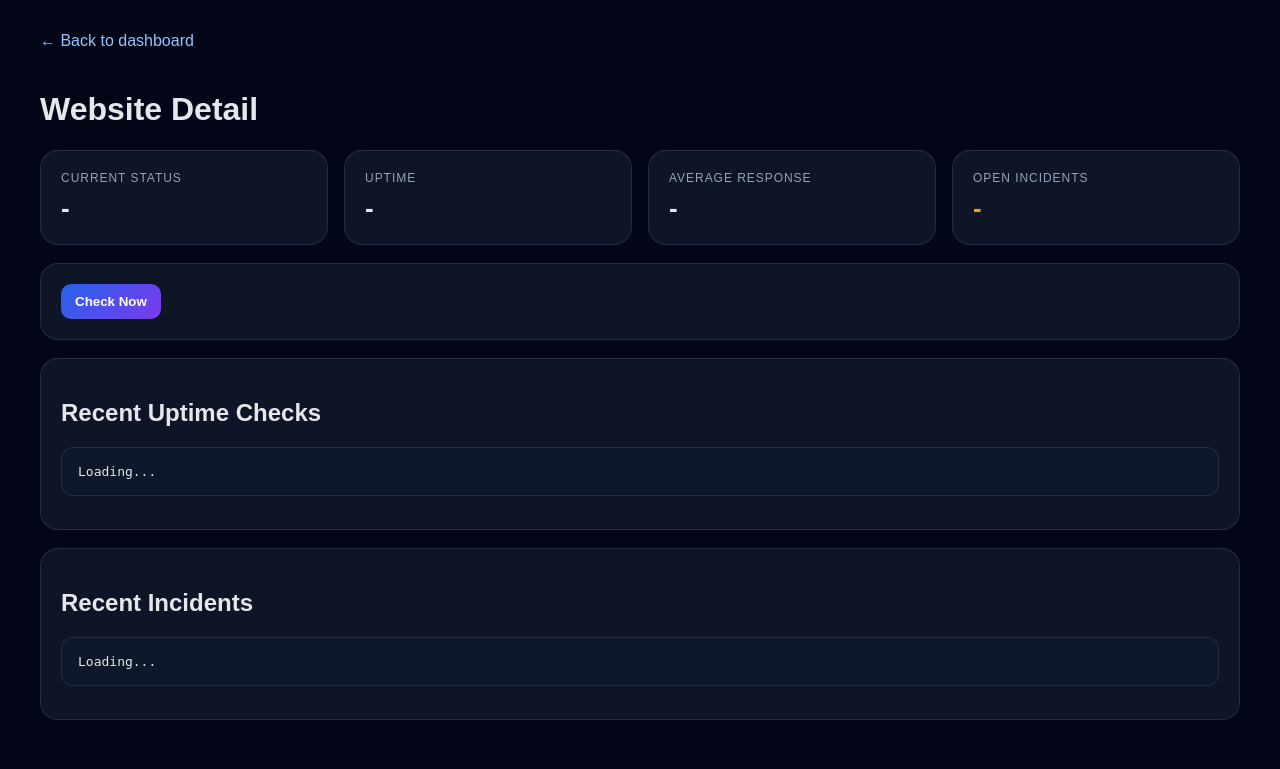
After one commit to loomlogic3/sts-alerthub, a Python web app: template backend/app/templates/website_detail.html in a window 1280 px wide. The commit adds this page. Shown: the top 769 px of the page. Run offline with Jinja, Linux system fonts and the light colour scheme; the template is opened without the code that fills it, so the values that code supplies are empty.

Commit message:
Add website detail page

```diff
--- a/backend/app/main.py
+++ b/backend/app/main.py
@@ -252,6 +252,11 @@ def dashboard_page():
     return FileResponse("backend/app/templates/dashboard.html")
 
 
+@app.get("/websites/{website_id}/detail")
+def website_detail_page(website_id: int):
+    return FileResponse("backend/app/templates/website_detail.html")
+
+
 @app.post("/notify/test")
 def notify_test():
     return send_notification("🚀 AlertHub test endpoint triggered successfully.")
--- a/backend/app/templates/dashboard.html
+++ b/backend/app/templates/dashboard.html
@@ -504,7 +504,7 @@
     }
 
     function viewWebsite(websiteId) {
-      alert(`Website detail page coming next for website #${websiteId}`);
+      window.location.href = `/websites/${websiteId}/detail`;
     }
 
     async function checkNow() {
--- /dev/null
+++ b/backend/app/templates/website_detail.html
@@ -0,0 +1,195 @@
+<!DOCTYPE html>
+<html>
+<head>
+  <title>Website Detail - STS AlertHub</title>
+  <style>
+    body {
+      font-family: Arial, sans-serif;
+      background: #020617;
+      color: #e5e7eb;
+      margin: 0;
+      padding: 32px;
+    }
+
+    .shell {
+      max-width: 1200px;
+      margin: 0 auto;
+    }
+
+    a {
+      color: #93c5fd;
+      text-decoration: none;
+    }
+
+    .back {
+      display: inline-block;
+      margin-bottom: 20px;
+      color: #93c5fd;
+    }
+
+    .card {
+      background: rgba(15, 23, 42, 0.92);
+      border: 1px solid rgba(148, 163, 184, 0.16);
+      border-radius: 18px;
+      padding: 20px;
+      margin-bottom: 18px;
+    }
+
+    .grid {
+      display: grid;
+      grid-template-columns: repeat(auto-fit, minmax(220px, 1fr));
+      gap: 16px;
+    }
+
+    .label {
+      color: #94a3b8;
+      font-size: 12px;
+      text-transform: uppercase;
+      letter-spacing: 0.08em;
+    }
+
+    .value {
+      font-size: 26px;
+      font-weight: bold;
+      margin-top: 8px;
+    }
+
+    .healthy { color: #22c55e; }
+    .unhealthy { color: #ef4444; }
+    .warning { color: #f59e0b; }
+
+    pre {
+      white-space: pre-wrap;
+      background: #0f172a;
+      border: 1px solid rgba(148, 163, 184, 0.16);
+      border-radius: 12px;
+      padding: 16px;
+      overflow-x: auto;
+    }
+
+    button {
+      background: linear-gradient(135deg, #2563eb, #7c3aed);
+      color: white;
+      border: none;
+      border-radius: 10px;
+      padding: 10px 14px;
+      cursor: pointer;
+      font-weight: bold;
+    }
+  </style>
+</head>
+<body>
+  <div class="shell">
+    <a href="/dashboard" class="back">← Back to dashboard</a>
+
+    <h1 id="website_name">Website Detail</h1>
+    <p id="website_url"></p>
+
+    <div class="grid">
+      <div class="card">
+        <div class="label">Current Status</div>
+        <div id="current_status" class="value">-</div>
+      </div>
+
+      <div class="card">
+        <div class="label">Uptime</div>
+        <div id="uptime_percentage" class="value">-</div>
+      </div>
+
+      <div class="card">
+        <div class="label">Average Response</div>
+        <div id="avg_response" class="value">-</div>
+      </div>
+
+      <div class="card">
+        <div class="label">Open Incidents</div>
+        <div id="open_incidents" class="value warning">-</div>
+      </div>
+    </div>
+
+    <div class="card">
+      <button onclick="checkNow()">Check Now</button>
+    </div>
+
+    <div class="card">
+      <h2>Recent Uptime Checks</h2>
+      <pre id="uptime_checks">Loading...</pre>
+    </div>
+
+    <div class="card">
+      <h2>Recent Incidents</h2>
+      <pre id="incidents">Loading...</pre>
+    </div>
+  </div>
+
+  <script>
+    const pathParts = window.location.pathname.split('/');
+    const websiteId = pathParts[2];
+
+    function statusClass(status) {
+      if (status === 'healthy') return 'healthy';
+      if (status === 'unhealthy') return 'unhealthy';
+      return 'warning';
+    }
+
+    async function checkNow() {
+      await fetch('/monitors/run-all', { method: 'POST' });
+      await loadDetail();
+    }
+
+    async function loadDetail() {
+      const websitesResponse = await fetch('/websites');
+      const websitesData = await websitesResponse.json();
+
+      const website = websitesData.websites.find(
+        (item) => String(item.id) === String(websiteId)
+      );
+
+      if (!website) {
+        document.getElementById('website_name').textContent = 'Website not found';
+        return;
+      }
+
+      const uptimeSummaryResponse = await fetch(`/websites/${websiteId}/uptime-summary`);
+      const uptimeSummary = await uptimeSummaryResponse.json();
+
+      const incidentsSummaryResponse = await fetch(`/websites/${websiteId}/incidents/summary`);
+      const incidentsSummary = await incidentsSummaryResponse.json();
+
+      const uptimeResponse = await fetch(`/websites/${websiteId}/uptime`);
+      const uptimeData = await uptimeResponse.json();
+
+      const incidentsResponse = await fetch(`/websites/${websiteId}/incidents`);
+      const incidentsData = await incidentsResponse.json();
+
+      document.getElementById('website_name').textContent = website.name;
+      document.getElementById('website_url').innerHTML =
+        `<a href="${website.url}" target="_blank">${website.url}</a>`;
+
+      const currentStatus = document.getElementById('current_status');
+      currentStatus.textContent = website.last_status || 'unknown';
+      currentStatus.className = `value ${statusClass(website.last_status)}`;
+
+      document.getElementById('uptime_percentage').textContent =
+        `${uptimeSummary.uptime_percentage}%`;
+
+      document.getElementById('avg_response').textContent =
+        uptimeSummary.average_response_time_ms === null
+          ? '-'
+          : `${uptimeSummary.average_response_time_ms} ms`;
+
+      document.getElementById('open_incidents').textContent =
+        incidentsSummary.open_incidents;
+
+      document.getElementById('uptime_checks').textContent =
+        JSON.stringify(uptimeData.uptime.slice(0, 10), null, 2);
+
+      document.getElementById('incidents').textContent =
+        JSON.stringify(incidentsData.incidents.slice(0, 10), null, 2);
+    }
+
+    loadDetail();
+    setInterval(loadDetail, 30000);
+  </script>
+</body>
+</html>
```
